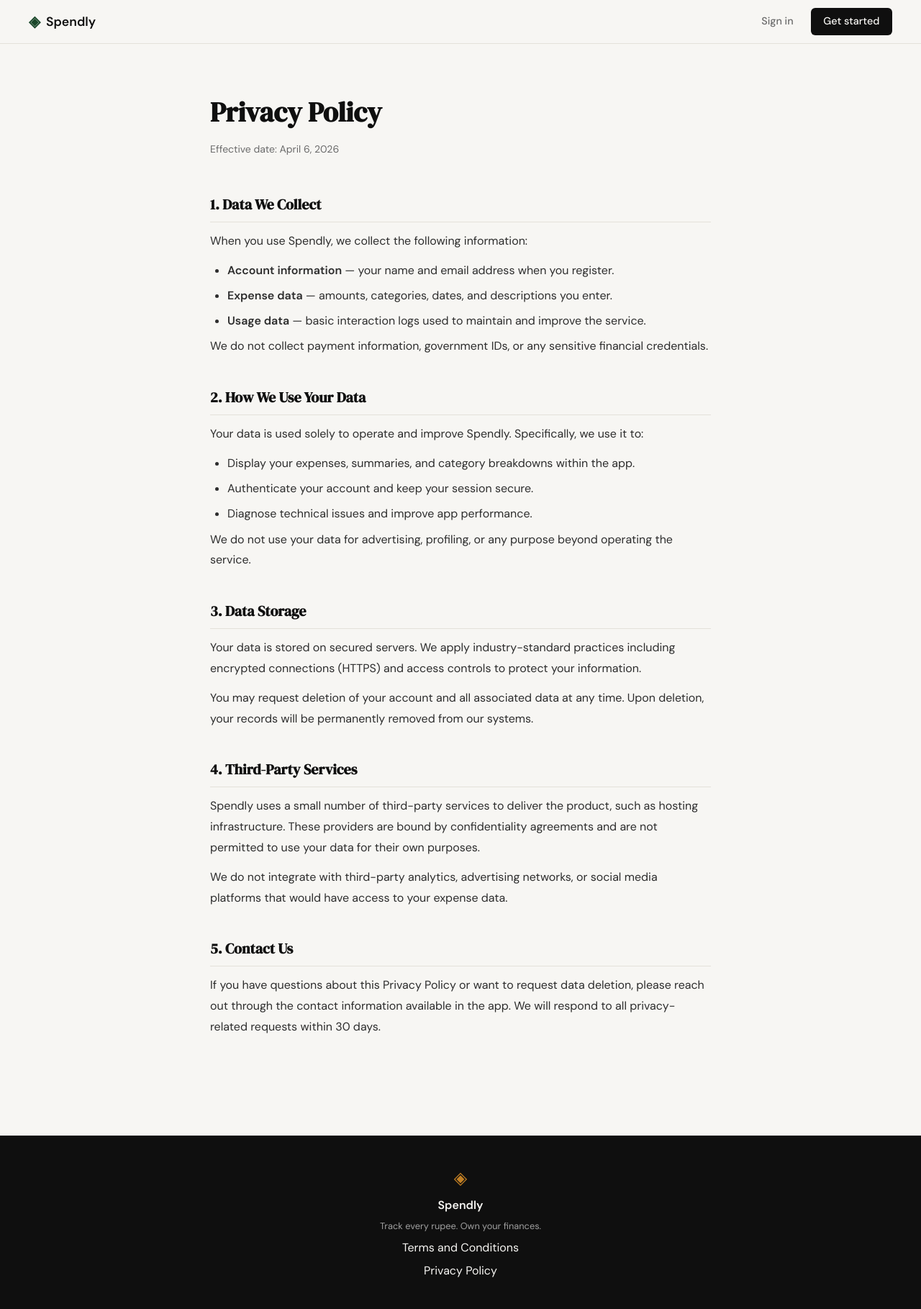
After one commit to uday299408-creator/spendly, a Flask app: page /privacy in a window 1280 px wide. The commit adds this page. Shown: the whole page at 72% size. Run offline with Flask 3, Linux system fonts and the light colour scheme.

Commit message:
landing: add privacy policy page and route

```diff
--- a/app.py
+++ b/app.py
@@ -26,6 +26,16 @@ def login():
 # Placeholder routes — students will implement these                  #
 # ------------------------------------------------------------------ #
 
+@app.route("/terms")
+def terms():
+    return render_template("terms.html")
+
+
+@app.route("/privacy")
+def privacy():
+    return render_template("privacy.html")
+
+
 @app.route("/logout")
 def logout():
     return "Logout — coming in Step 3"
--- a/static/css/style.css
+++ b/static/css/style.css
@@ -508,6 +508,61 @@ a { color: inherit; text-decoration: none; }
 }
 
 /* ------------------------------------------------------------------ */
+/* Legal pages (terms, privacy)                                        */
+/* ------------------------------------------------------------------ */
+
+.legal-page {
+    max-width: 760px;
+    margin: 0 auto;
+    padding: 4rem 2rem 6rem;
+}
+
+.legal-header {
+    margin-bottom: 3rem;
+}
+
+.legal-header h1 {
+    font-family: var(--font-display);
+    font-size: 2.4rem;
+    color: var(--ink);
+    margin-bottom: 0.5rem;
+}
+
+.legal-date {
+    font-size: 0.875rem;
+    color: var(--ink-muted);
+}
+
+.legal-section {
+    margin-bottom: 2.5rem;
+}
+
+.legal-section h2 {
+    font-family: var(--font-display);
+    font-size: 1.25rem;
+    color: var(--ink);
+    margin-bottom: 0.75rem;
+    padding-bottom: 0.5rem;
+    border-bottom: 1px solid var(--border);
+}
+
+.legal-section p {
+    color: var(--ink-soft);
+    line-height: 1.8;
+    margin-bottom: 0.75rem;
+}
+
+.legal-section ul {
+    color: var(--ink-soft);
+    padding-left: 1.5rem;
+    line-height: 1.8;
+}
+
+.legal-section ul li {
+    margin-bottom: 0.4rem;
+}
+
+/* ------------------------------------------------------------------ */
 /* Responsive                                                          */
 /* ------------------------------------------------------------------ */
 
--- a/templates/base.html
+++ b/templates/base.html
@@ -34,6 +34,8 @@
             <span class="brand-icon">◈</span>
             <span class="footer-name">Spendly</span>
             <p class="footer-copy">Track every rupee. Own your finances.</p>
+            <a href="/terms">Terms and Conditions</a>
+            <a href="/privacy">Privacy Policy</a>
         </div>
     </footer>
 
--- /dev/null
+++ b/templates/privacy.html
@@ -0,0 +1,70 @@
+{% extends "base.html" %}
+
+{% block title %}Privacy Policy — Spendly{% endblock %}
+
+{% block content %}
+
+<div class="legal-page">
+    <div class="legal-header">
+        <h1>Privacy Policy</h1>
+        <span class="legal-date">Effective date: April 6, 2026</span>
+    </div>
+
+    <div class="legal-section">
+        <h2>1. Data We Collect</h2>
+        <p>When you use Spendly, we collect the following information:</p>
+        <ul>
+            <li><strong>Account information</strong> — your name and email address when you register.</li>
+            <li><strong>Expense data</strong> — amounts, categories, dates, and descriptions you enter.</li>
+            <li><strong>Usage data</strong> — basic interaction logs used to maintain and improve the service.</li>
+        </ul>
+        <p>We do not collect payment information, government IDs, or any sensitive financial credentials.</p>
+    </div>
+
+    <div class="legal-section">
+        <h2>2. How We Use Your Data</h2>
+        <p>Your data is used solely to operate and improve Spendly. Specifically, we use it to:</p>
+        <ul>
+            <li>Display your expenses, summaries, and category breakdowns within the app.</li>
+            <li>Authenticate your account and keep your session secure.</li>
+            <li>Diagnose technical issues and improve app performance.</li>
+        </ul>
+        <p>We do not use your data for advertising, profiling, or any purpose beyond operating the service.</p>
+    </div>
+
+    <div class="legal-section">
+        <h2>3. Data Storage</h2>
+        <p>
+            Your data is stored on secured servers. We apply industry-standard practices including
+            encrypted connections (HTTPS) and access controls to protect your information.
+        </p>
+        <p>
+            You may request deletion of your account and all associated data at any time.
+            Upon deletion, your records will be permanently removed from our systems.
+        </p>
+    </div>
+
+    <div class="legal-section">
+        <h2>4. Third-Party Services</h2>
+        <p>
+            Spendly uses a small number of third-party services to deliver the product,
+            such as hosting infrastructure. These providers are bound by confidentiality
+            agreements and are not permitted to use your data for their own purposes.
+        </p>
+        <p>
+            We do not integrate with third-party analytics, advertising networks, or social media
+            platforms that would have access to your expense data.
+        </p>
+    </div>
+
+    <div class="legal-section">
+        <h2>5. Contact Us</h2>
+        <p>
+            If you have questions about this Privacy Policy or want to request data deletion,
+            please reach out through the contact information available in the app.
+            We will respond to all privacy-related requests within 30 days.
+        </p>
+    </div>
+</div>
+
+{% endblock %}
```
Also changed, not shown: templates/terms.html (added, +75 -0 lines), file.txt (added).
